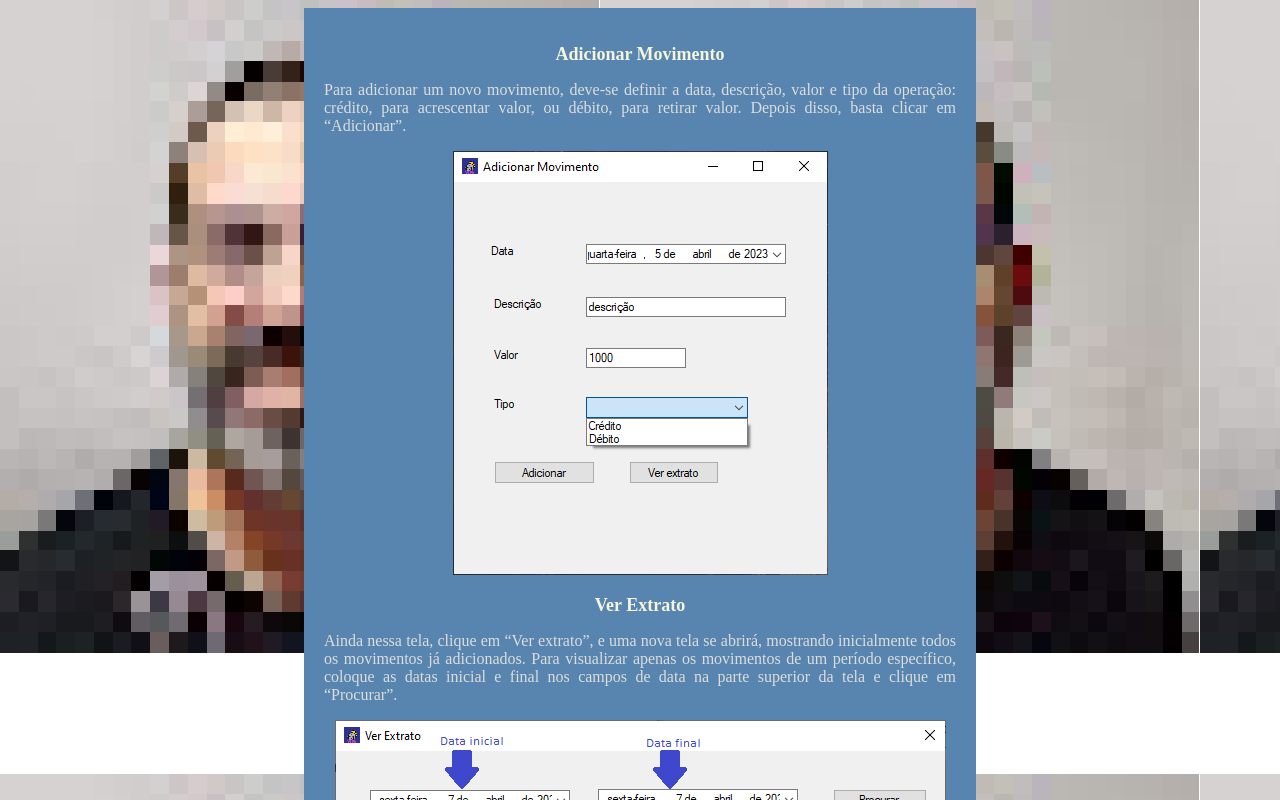
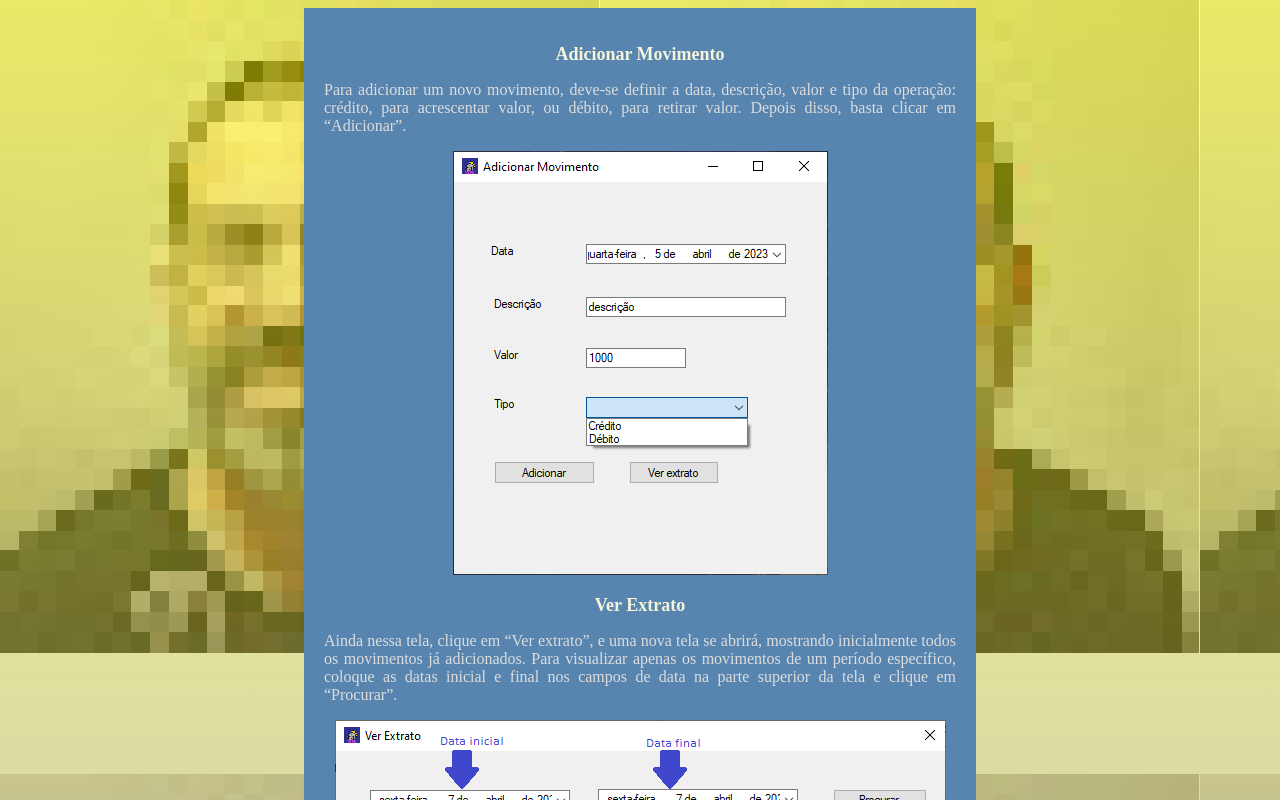
Before and after one commit to dadosefichas/dadosefichas.github.io, a plain HTML site: page index.html in a window 1280 px wide. Shown: the top 800 px of the page. Drawn offline with Linux system fonts and the light colour scheme.

Commit message:
Degradê pica

```diff
--- a/index.css
+++ b/index.css
@@ -1,5 +1,9 @@
 body {
-    background-image: url("img/lucio\ esticado.png");
+    background-image: linear-gradient(
+        to bottom,
+        rgba(255, 255, 0, 0.5),
+        rgba(0, 0, 255, 0.5)
+      ), url("img/lucio\ esticado.png");
 }
 
 #main {
```
